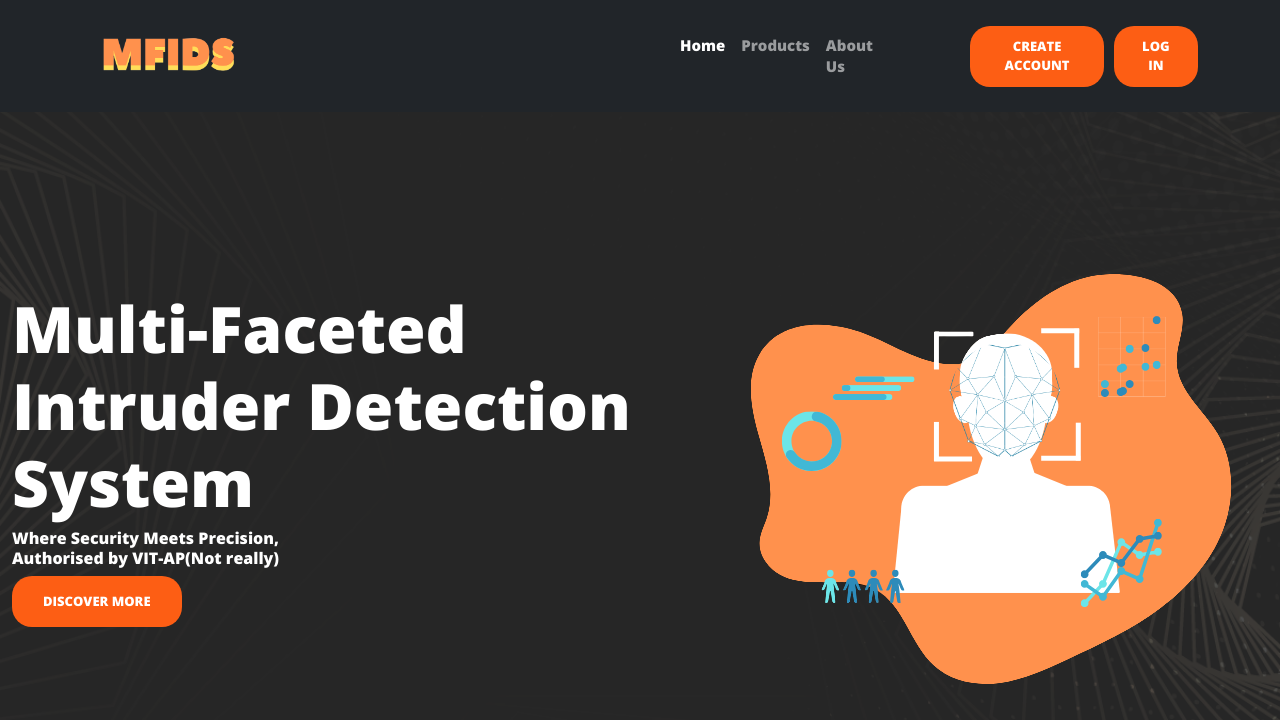
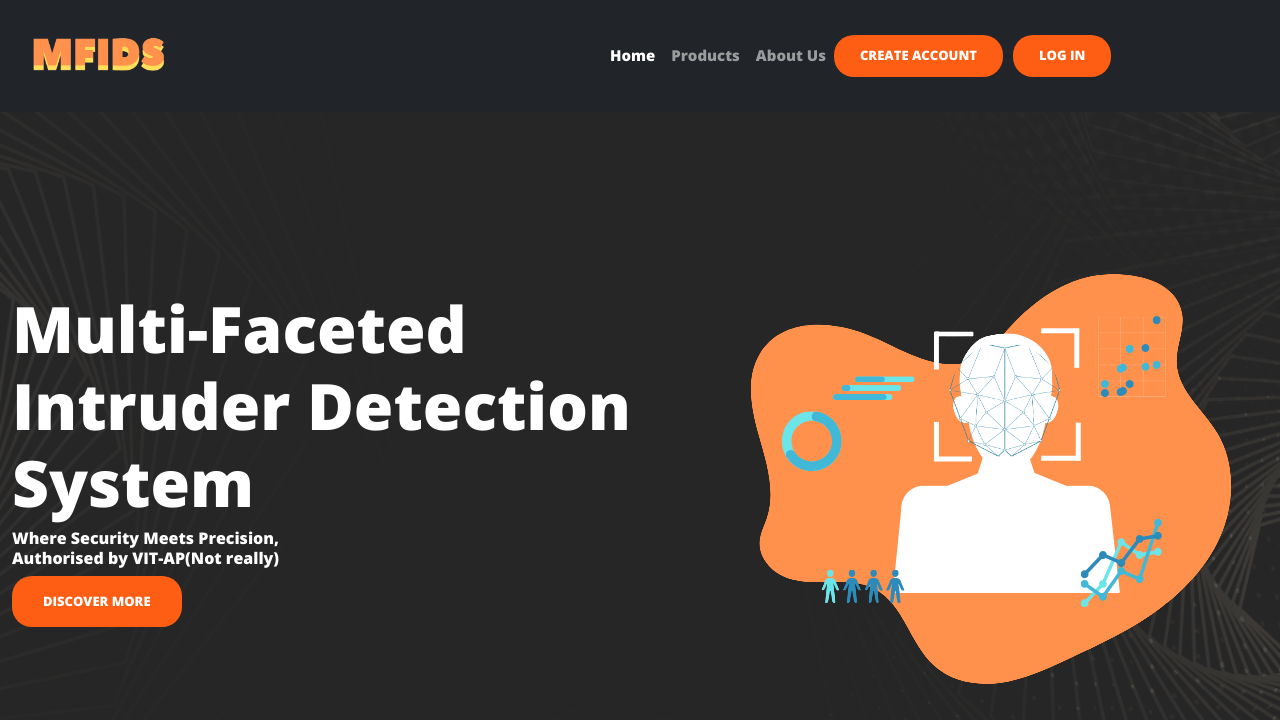
Before and after one commit to H3r-b/MFIDS, a Django app: page / in a window 1280 px wide. Shown: the top 720 px of the page. Run offline with Django 3.2, Linux system fonts and the light colour scheme.

Commit message:
Reorient nava bar items

```diff
--- a/authsysproject/users/templates/users/base.html
+++ b/authsysproject/users/templates/users/base.html
@@ -40,13 +40,13 @@
   >
     {% load static %}
     <nav class="navbar navbar-expand-lg navbar-dark bg-dark" id="main-navbar">
-      <div class="container">
+      <div class="container-fluid">
         <a class="navbar-brand" href="{% url 'home' %}"
           ><img
             class="ECS_logo_img"
             style="height: 20%; width: 30%; max-width: fit-content"
             src="{% static 'users/images/MFIDS.png' %}"
-            alt="ECS"
+            alt="MFIDS"
         /></a>
         <button
           class="navbar-toggler"
@@ -75,7 +75,7 @@
             >
             <a class="nav-link" href="{% url 'aboutus' %}">About Us</a>
           </div>
-          <form class="d-flex" id="authstyle">
+          <form class="d-flex g-0">
             {% if user.is_authenticated %}
             <a
               href="{% url 'profile' %}"
```
